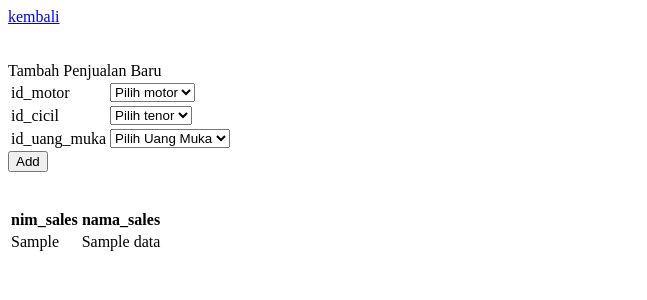
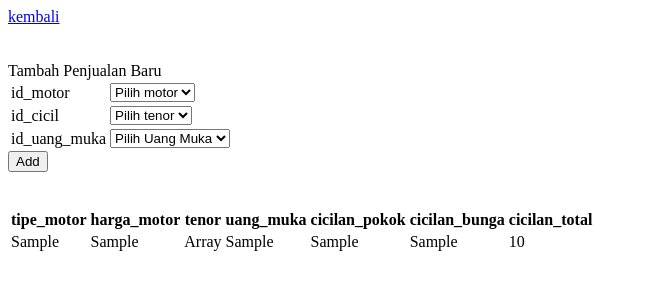
Before and after one commit to viagiovani/Rivia-UAS_Promnet, a CodeIgniter app: the page made by application/views/vData/penjualan.php in a window 1280 px wide. Shown: the top 300 px of the page, without its empty margins (0-647 px from the left). Run offline with CodeIgniter, Linux system fonts and the light colour scheme; the template is opened without the code that fills it: most values are stand-ins (such as "Sample title", 1, 10 or a date in 2020).

Commit message:
tambah view penjualan dan post penjualan

```diff
--- a/application/controllers/C_Motor.php
+++ b/application/controllers/C_Motor.php
@@ -46,7 +46,7 @@ class C_Motor extends CI_Controller {
 	public function penjualan(){
 
 		$this->curl->http_header("X-Nim", "1700424");
-		$data['jual'] = json_decode($this->curl->simple_get($this->API.'/penjualan'));
+		$data['jual'] = json_decode($this->curl->simple_get($this->API.'/penjualan'))->data->terjual;
 		//$this->curl->debug();
 
 		$this->curl->http_header("X-Nim", "1700424");
--- a/application/views/vData/penjualan.php
+++ b/application/views/vData/penjualan.php
@@ -66,14 +66,25 @@
     <br><br>
     <table>
         <tr>
-            <th>nim_sales</th>
-            <th>nama_sales</th>
+            <th>tipe_motor</th>
+            <th>harga_motor</th>
+            <th>tenor</th>
+            <th>uang_muka</th>
+            <th>cicilan_pokok</th>
+            <th>cicilan_bunga</th>
+            <th>cicilan_total</th>
         </tr>
-
-        <tr>
-            <td><?= $jual->data->nim_sales?></td>
-            <td><?= $jual->data->nama_sales?></td>
-        </tr>
+        <?php foreach ($jual as $key) { ?>
+            <tr>
+                <td><?= $key->tipe_motor?></td>
+                <td><?= $key->harga_motor?></td>
+                <td><?= $key->tenor?></td>
+                <td><?= $key->uang_muka?></td>
+                <td><?= $key->cicilan_pokok?></td>
+                <td><?= $key->cicilan_bunga?></td>
+                <td><?= $key->cicilan_total?></td>
+            </tr>
+        <?php }?>
 
 
     </table>
```
